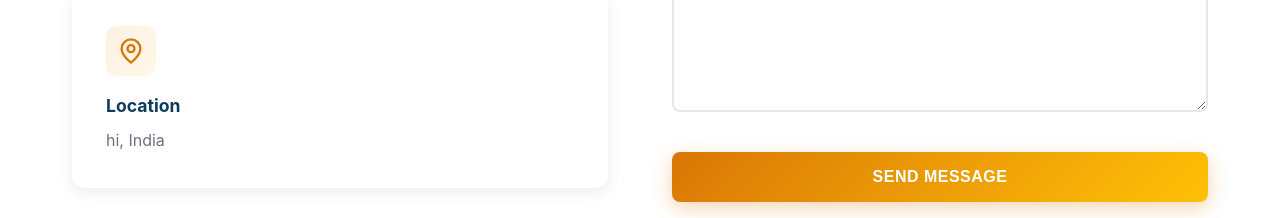
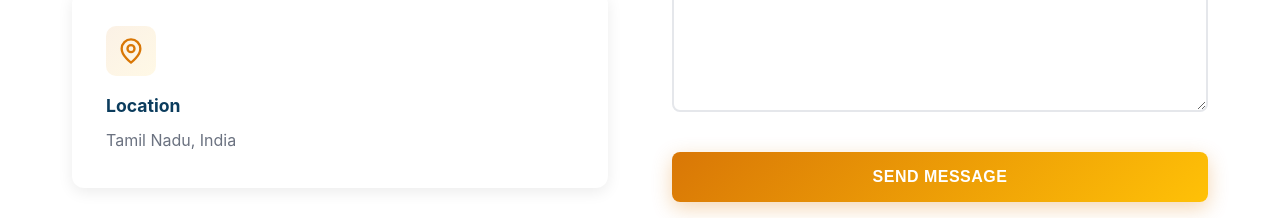
Before and after one commit to Sinaz-Afrin/Travel-Bharat, a React (Vite) app: page /contact in a window 1280 px wide. Shown: the part 1124-1342 px from the top of the page. Built offline with nearby package versions, Linux system fonts and the light colour scheme; no server answers.

Commit message:
edited contact info

```diff
--- a/src/pages/ContactPage.jsx
+++ b/src/pages/ContactPage.jsx
@@ -36,8 +36,8 @@ const ContactPage = () => {
       id: 3,
       icon: MapPin,
       title: 'Location',
-      content: 'hi, India',
-      link: 'TamilNadu, India'
+      content: 'Tamil Nadu, India',
+      link: '#'
     }
   ];
 
```
